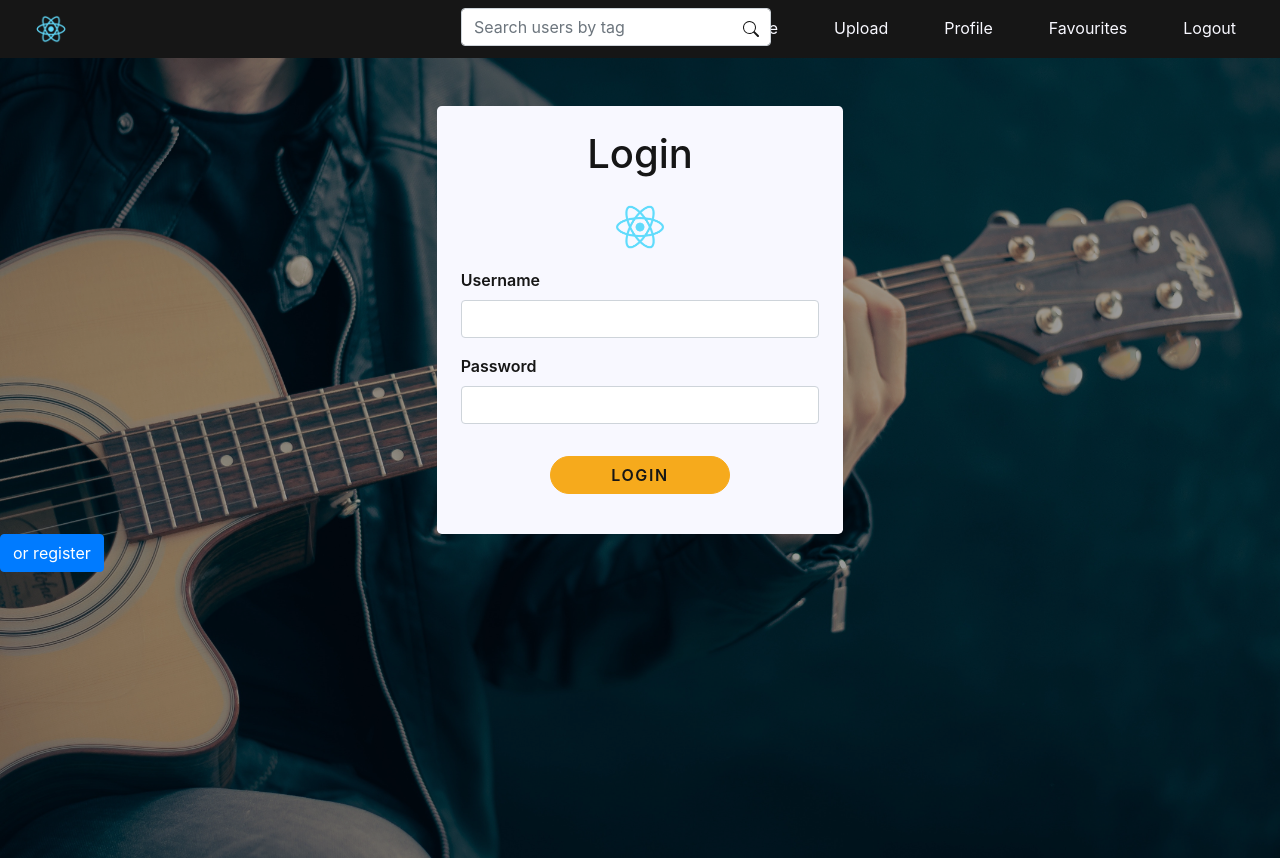
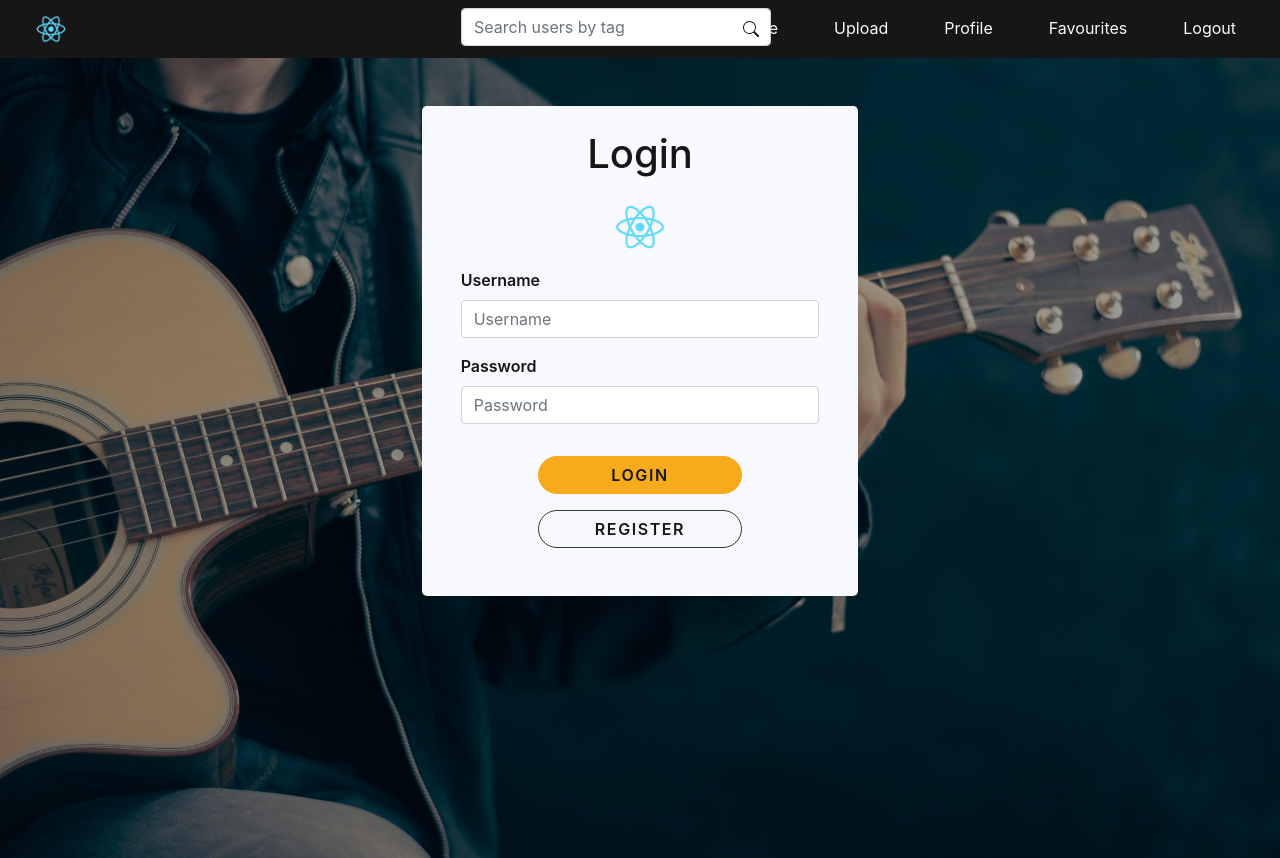
Before and after one commit to Orlian/mediaservicesProject, a React (Create React App) app: page / in a window 1280 px wide. Built offline with nearby package versions, Linux system fonts and the light colour scheme.

Commit message:
login view toggle

```diff
--- a/src/components/LoginForm.js
+++ b/src/components/LoginForm.js
@@ -1,4 +1,4 @@
-import {Form, Button, Row, Col, Image} from 'react-bootstrap';
+import {Form, Button, Image} from 'react-bootstrap';
 import PropTypes from 'prop-types';
 import {useContext} from 'react';
 import {MediaContext} from '../contexts/MediaContext';
@@ -42,9 +42,6 @@ const LoginForm = ({history}) => {
 
   return (
     <>
-
-      <Row className="d-flex justify-content-center">
-        <Col lg={4} className="mt-5" >
       <Formik
         initialValues={initialValues}
         validationSchema={validationSchema}
@@ -67,8 +64,8 @@ const LoginForm = ({history}) => {
 
           <Form
             onSubmit={handleSubmit}
-                className="p-4 rounded-lg"
-                style={{backgroundColor: '#f8f8ff'}}
+            className="pt-4 pb-0"
+
           >
             <div className="d-flex justify-content-center">
               <h1>Login</h1>
@@ -77,7 +74,7 @@ const LoginForm = ({history}) => {
               <Image src="logo192.png"
                 style={{width: '50px'}}/>
             </div>
-                <Form.Group>
+            <Form.Group className="mx-4">
               <Form.Label>Username</Form.Label>
               <Form.Control
                 type="text"
@@ -85,6 +82,7 @@ const LoginForm = ({history}) => {
                 onChange={handleChange}
                 onBlur={handleBlur}
                 value={values.username}
+                placeholder="Username"
                 className={touched.username && errors.username ?
                       'error' : null}
               />
@@ -92,7 +90,7 @@ const LoginForm = ({history}) => {
                     <div className="error-message">{errors.username}</div>
                   ): null}
             </Form.Group>
-                <Form.Group>
+            <Form.Group className="mx-4">
               <Form.Label>Password</Form.Label>
               <Form.Control
                 type="password"
@@ -100,6 +98,7 @@ const LoginForm = ({history}) => {
                 onChange={handleChange}
                 onBlur={handleBlur}
                 value={values.password}
+                placeholder="Password"
                 className={touched.password && errors.password ?
                       'error' : null}
               />
@@ -126,8 +125,6 @@ const LoginForm = ({history}) => {
           </Form>
         )}
       </Formik>
-        </Col>
-      </Row>
     </>
 
   );
--- a/src/components/RegisterForm.js
+++ b/src/components/RegisterForm.js
@@ -1,5 +1,5 @@
 import
-{Form, Button, Row, Col, Image} from 'react-bootstrap';
+{Form, Button, Image} from 'react-bootstrap';
 // import useForm from '../hooks/FormHooks';
 import {useUsers} from '../hooks/ApiHooks';
 import {Formik} from 'formik';
@@ -61,9 +61,8 @@ const RegisterForm = () => {
 
   return (
     <>
-      <Row className="d-flex justify-content-center">
-        <Col lg={4} className="mt-5">
-          {/* eslint-disable-next-line max-len */}
+
+
       <Formik
         initialValues={initialValues}
         validationSchema={validationSchema}
@@ -86,17 +85,16 @@ const RegisterForm = () => {
           isSubmitting}) => (
           <Form
             onSubmit={handleSubmit}
-                className="p-4 rounded-lg"
-                style={{backgroundColor: '#f8f8ff'}}
+            className="pt-4 pb-0"
           >
             <div className="d-flex justify-content-center">
-                  <h1>Welcome to Musikantti</h1>
+              <h1>Register</h1>
             </div>
             <div className="d-flex justify-content-center my-3">
               <Image src="logo192.png"
                 style={{width: '50px'}}/>
             </div>
-                <Form.Group>
+            <Form.Group className="mx-4">
               <Form.Label className="font-we">Username</Form.Label>
               <Form.Control type="text"
                 name="username"
@@ -110,7 +108,7 @@ const RegisterForm = () => {
                 <div className="error-message">{errors.username}</div>
               ): null}
             </Form.Group>
-                <Form.Group>
+            <Form.Group className="mx-4">
               <Form.Label>Email</Form.Label>
               <Form.Control type="email"
                 name="email"
@@ -123,7 +121,7 @@ const RegisterForm = () => {
                 <div className="error-message">{errors.email}</div>
               ): null}
             </Form.Group>
-                <Form.Group>
+            <Form.Group className="mx-4">
               <Form.Label>Create password</Form.Label>
               <Form.Control type="password"
                 name="password"
@@ -137,7 +135,7 @@ const RegisterForm = () => {
                 <div className="error-message">{errors.password}</div>
               ): null}
             </Form.Group>
-                <Form.Group>
+            <Form.Group className="mx-4">
               <Form.Label>Repeat password</Form.Label>
               <Form.Control type="password"
                 name="confirm"
@@ -173,8 +171,7 @@ const RegisterForm = () => {
           </Form>
         )}
       </Formik>
-        </Col>
-      </Row>
+
     </>
 
   );
--- a/src/forms.scss
+++ b/src/forms.scss
@@ -17,8 +17,8 @@ form {
     letter-spacing: 0.1em;
 
     &:hover {
-      background-color: $black;
-      border: 1px solid $black;
+      background-color: $dark;
+      border: 1px solid $dark;
       color: $white;
     }
   }
@@ -32,3 +32,17 @@ form {
   }
 
 }
+
+.outline-button {
+  background-color: $white;
+  border: 1px solid $dark;
+  color: $black;
+  border-radius: 30em;
+  font-weight: 600;
+  letter-spacing: 0.1em;
+  &:hover, &:active, &:focus {
+    background-color: $dark;
+    border: 1px solid $dark;
+    color: $white;
+  }
+}
--- a/src/view/Login.js
+++ b/src/view/Login.js
@@ -1,7 +1,7 @@
 import RegisterForm from '../components/RegisterForm';
 import LoginForm from '../components/LoginForm';
 import {useState} from 'react';
-import {Button} from 'react-bootstrap';
+import {Button, Col, Row} from 'react-bootstrap';
 
 const Login = () => {
   const [toggle, setToggle] = useState(true);
@@ -24,9 +24,18 @@ const Login = () => {
           style={{background: 'rgba(0, 0, 0, 0.4)',
             height: '100vh'}}
         >
-          { toggle ? <LoginForm/> : <RegisterForm setToggle={setToggle}/> }
-          <Button onClick={showHide}>{toggle ? 'or register' : 'or login'}
-          </Button>
+          <Row className="d-flex justify-content-center">
+            <Col lg={4} className="mt-5 pb-5 rounded-lg"
+              style={{backgroundColor: '#f8f8ff'}}>
+              { toggle ? <LoginForm/> : <RegisterForm setToggle={setToggle}/> }
+              <div className="d-flex justify-content-center">
+                <Button onClick={showHide}
+                  className="w-50 outline-button"
+                >{toggle ? 'REGISTER' : 'LOGIN'}
+                </Button>
+              </div>
+            </Col>
+          </Row>
         </div>
       </div>
     </>
```
Lines whose indentation alone changed are shown as unchanged.
